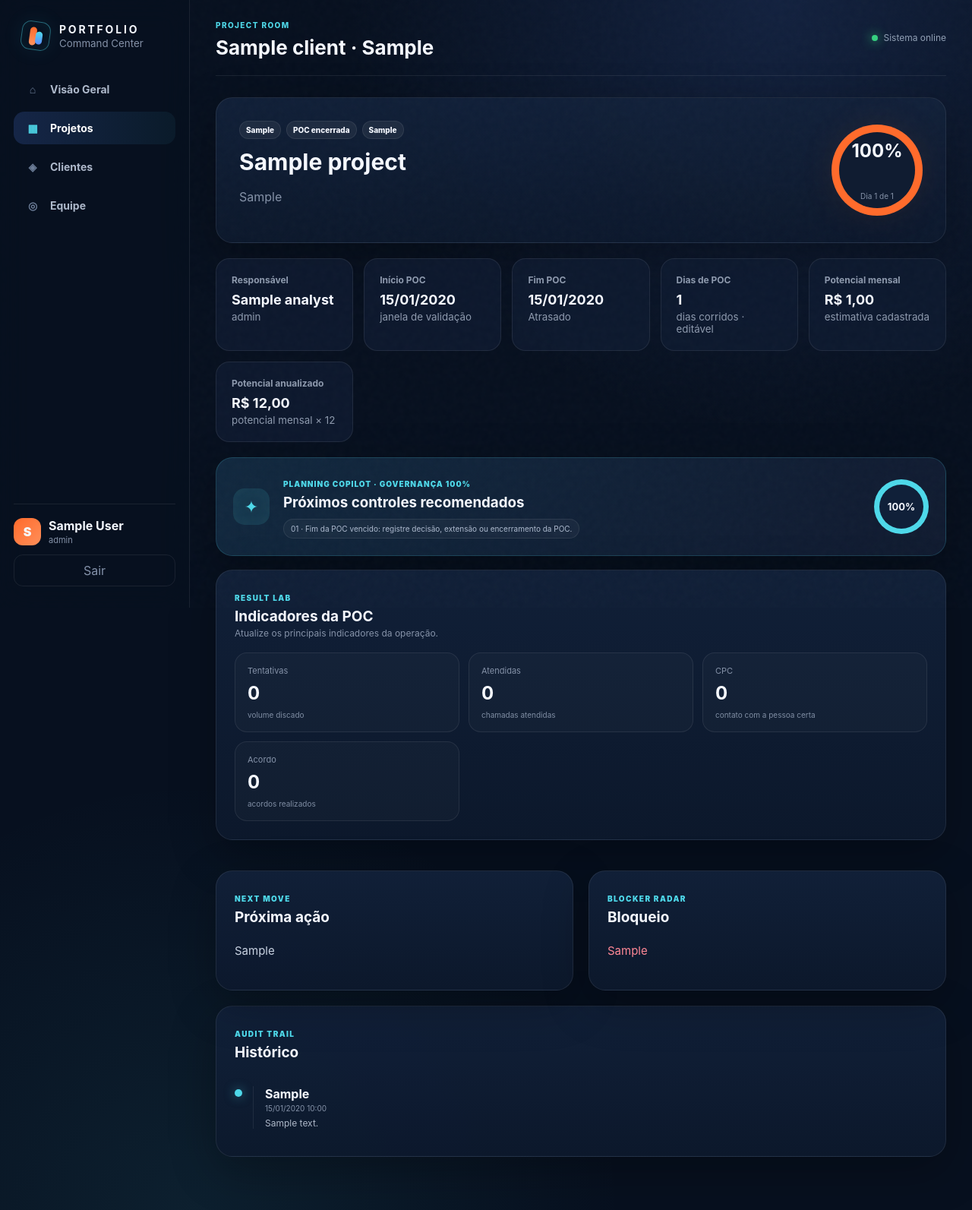
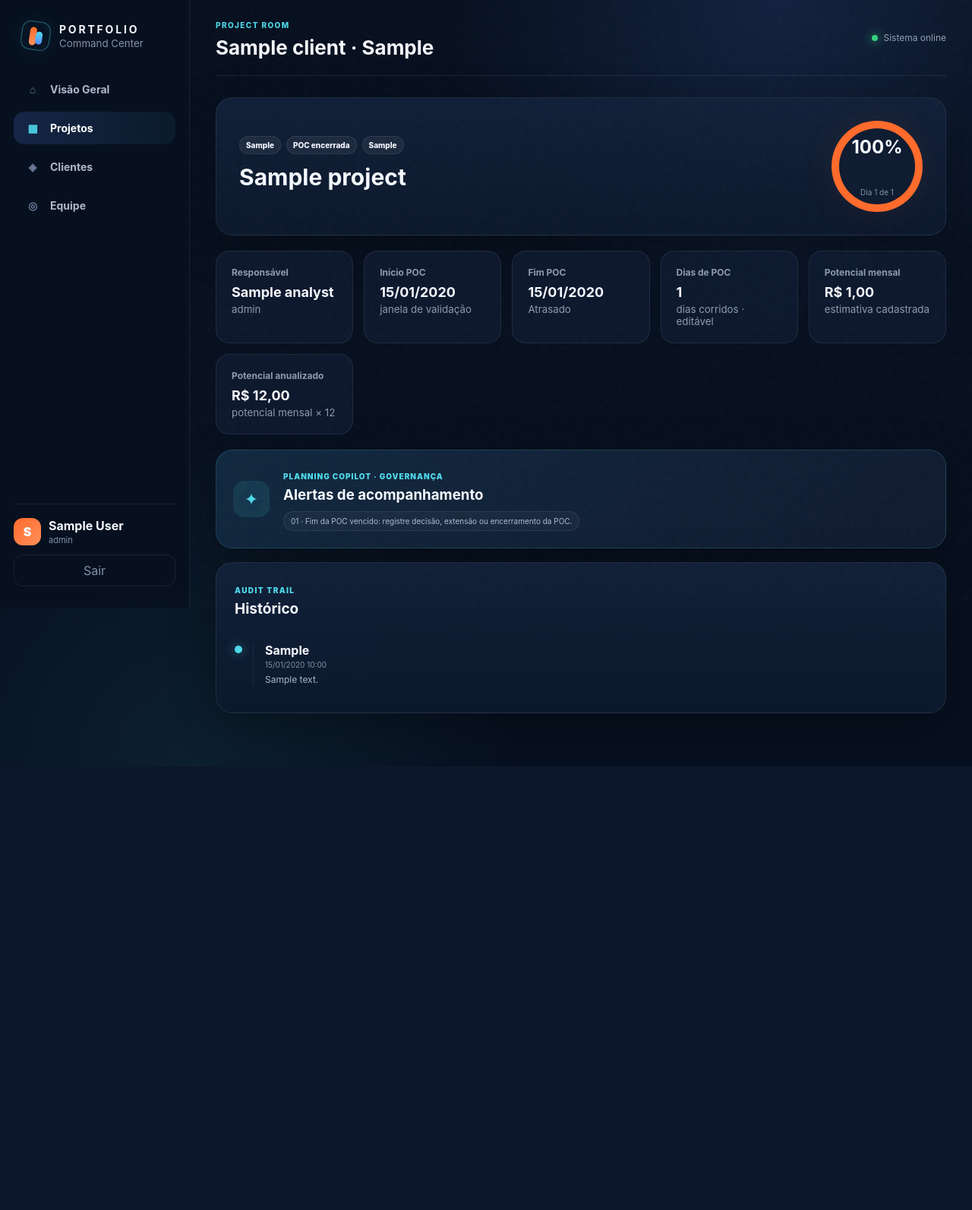
Before and after one commit to kikosouza159-afk/olos-portfolio-command-center, a FastAPI app: page /projects/1 in a window 1280 px wide. Shown: the whole page at 76% size. After the commit the page ends 1009 px from the top, so only its background shows below. Run offline with FastAPI, Linux system fonts and the light colour scheme; the visitor is signed in with stand-in values (Sample User, id 1); tables that the repository leaves empty hold one stand-in row (values such as "Sample post"); some libraries are stand-ins or nearby versions.

Commit message:
Enxuga detalhes do projeto

```diff
--- a/app/templates/project_detail.html
+++ b/app/templates/project_detail.html
@@ -2,21 +2,10 @@
 {% block page_title %}{{ project.client.name }} · {{ project.product }}{% endblock %}
 {% block eyebrow %}PROJECT ROOM{% endblock %}
 {% block content %}
-{% set result = namespace(tentativas=none, atendidas=none, cpc=none, acordo=none) %}
-{% for m in project.metrics %}
-  {% set key = m.name|lower %}
-  {% if key == 'tentativas' %}{% set result.tentativas = m %}{% endif %}
-  {% if key == 'atendidas' %}{% set result.atendidas = m %}{% endif %}
-  {% if key == 'cpc' %}{% set result.cpc = m %}{% endif %}
-  {% if key == 'acordo' %}{% set result.acordo = m %}{% endif %}
-{% endfor %}
-{% set result_reference = result.tentativas.reference_date if result.tentativas and result.tentativas.reference_date else (result.atendidas.reference_date if result.atendidas and result.atendidas.reference_date else (result.cpc.reference_date if result.cpc and result.cpc.reference_date else (result.acordo.reference_date if result.acordo and result.acordo.reference_date else none))) %}
-
 <section class="project-hero card">
   <div>
     <div class="hero-tags"><span class="product-chip {{ project.product|lower }}">{{ project.product }}</span><span class="tag">{{ item.lifecycle }}</span><span class="tag">{{ project.health }}</span></div>
     <h2>{{ project.portfolio_name or project.client.name }}</h2>
-    <p>{{ project.objective or 'Defina o objetivo da POC para orientar a análise do time.' }}</p>
   </div>
   <div class="project-score">
     <div class="score-ring" data-poc-progress data-poc-start="{{ project.poc_start_date.isoformat() if project.poc_start_date else '' }}" data-poc-end="{{ project.poc_end_date.isoformat() if project.poc_end_date else '' }}">
@@ -34,23 +23,23 @@
   <article class="kpi"><span>Potencial anualizado</span><strong class="small-value">{{ ((project.potential_revenue|float) * 12)|money }}</strong><small>potencial mensal × 12</small></article>
 </section>
 
-<section class="copilot card"><div class="copilot-icon">✦</div><div class="grow"><small>PLANNING COPILOT · GOVERNANÇA {{ item.governance_score }}%</small><h3>Próximos controles recomendados</h3><div class="copilot-list">{% for tip in item.guardrails %}<span>{{ '%02d'|format(loop.index) }} · {{ tip }}</span>{% endfor %}</div></div><div class="governance-ring" style="--value:{{ item.governance_score }}"><b>{{ item.governance_score }}%</b></div></section>
-
-<section class="detail-grid">
-  <article class="panel card span-2">
-    <div class="panel-head">
-      <div><small>RESULT LAB</small><h3>Indicadores da POC</h3>{% if result_reference %}<p>Referência {{ result_reference.strftime('%d/%m/%Y') }}.</p>{% else %}<p>Atualize os principais indicadores da operação.</p>{% endif %}</div>
-      {% if can_edit %}<button class="btn ghost" type="button" data-open="resultLabDialog">Editar resultados</button>{% endif %}
+<section class="copilot card">
+  <div class="copilot-icon">✦</div>
+  <div class="grow">
+    <small>PLANNING COPILOT · GOVERNANÇA</small>
+    <h3>Alertas de acompanhamento</h3>
+    <div class="copilot-list">
+      {% set shown = namespace(count=0) %}
+      {% for tip in item.guardrails %}
+        {% set low = tip|lower %}
+        {% if 'objetivo' not in low and 'próxima ação' not in low and 'kpi' not in low and 'bloqueio' not in low %}
+          <span>{{ '%02d'|format(shown.count + 1) }} · {{ tip }}</span>
+          {% set shown.count = shown.count + 1 %}
+        {% endif %}
+      {% endfor %}
+      {% if shown.count == 0 %}<span>01 · Acompanhamento em dia.</span>{% endif %}
     </div>
-    <div class="metric-grid">
-      <article class="metric-card"><span>Tentativas</span><strong>{{ (result.tentativas.current_value if result.tentativas else 0)|num }}</strong><small>volume discado</small></article>
-      <article class="metric-card"><span>Atendidas</span><strong>{{ (result.atendidas.current_value if result.atendidas else 0)|num }}</strong><small>chamadas atendidas</small></article>
-      <article class="metric-card"><span>CPC</span><strong>{{ (result.cpc.current_value if result.cpc else 0)|num }}</strong><small>contato com a pessoa certa</small></article>
-      <article class="metric-card"><span>Acordo</span><strong>{{ (result.acordo.current_value if result.acordo else 0)|num }}</strong><small>acordos realizados</small></article>
-    </div>
-  </article>
-  <article class="panel card"><div class="panel-head"><div><small>NEXT MOVE</small><h3>Próxima ação</h3></div></div><p class="big-note">{{ project.next_step or 'Nenhuma próxima ação cadastrada.' }}</p></article>
-  <article class="panel card"><div class="panel-head"><div><small>BLOCKER RADAR</small><h3>Bloqueio</h3></div></div><p class="big-note {{ 'danger-text' if project.blocker else '' }}">{{ project.blocker or 'Nenhum bloqueio registrado.' }}</p></article>
+  </div>
 </section>
 
 {% if can_edit %}
@@ -70,9 +59,6 @@
     <label>Saúde<select name="health">{% for x in healths %}<option {% if project.health==x %}selected{% endif %}>{{ x }}</option>{% endfor %}</select></label>
     <label>Prioridade<select name="priority">{% for x in priorities %}<option {% if project.priority==x %}selected{% endif %}>{{ x }}</option>{% endfor %}</select></label>
     <label>Potencial financeiro mensal<input name="potential_revenue" value="{{ project.potential_revenue }}"></label>
-    <label class="span-2">Objetivo<textarea name="objective" rows="2">{{ project.objective or '' }}</textarea></label>
-    <label class="span-2">Próxima ação<textarea name="next_step" rows="2">{{ project.next_step or '' }}</textarea></label>
-    <label class="span-2">Bloqueio<textarea name="blocker" rows="2">{{ project.blocker or '' }}</textarea></label>
     <label class="span-2">Observações<textarea name="notes" rows="3">{{ project.notes or '' }}</textarea></label>
     <div class="span-2 form-actions"><button class="btn primary">Salvar atualização</button></div>
   </form>
@@ -80,20 +66,4 @@
 {% endif %}
 
 <section class="panel card"><div class="panel-head"><div><small>AUDIT TRAIL</small><h3>Histórico</h3></div></div><div class="timeline">{% for h in project.history %}<div><i></i><span><b>{{ h.action }}</b><small>{{ h.created_at.strftime('%d/%m/%Y %H:%M') }}</small><p>{{ h.summary }}</p></span></div>{% else %}<div class="empty-state">Sem histórico.</div>{% endfor %}</div></section>
-
-{% if can_edit %}
-<dialog id="resultLabDialog" class="modal">
-  <form class="modal-card compact" data-result-lab-form data-project-id="{{ project.id }}">
-    <div class="modal-head"><div><small>RESULT LAB</small><h2>Atualizar resultados</h2></div><button type="button" class="icon-close" data-close>×</button></div>
-    <div class="form-grid">
-      <label>Tentativas<input type="number" min="0" step="1" name="tentativas" value="{{ (result.tentativas.current_value if result.tentativas else 0)|int }}"></label>
-      <label>Atendidas<input type="number" min="0" step="1" name="atendidas" value="{{ (result.atendidas.current_value if result.atendidas else 0)|int }}"></label>
-      <label>CPC<input type="number" min="0" step="1" name="cpc" value="{{ (result.cpc.current_value if result.cpc else 0)|int }}"></label>
-      <label>Acordo<input type="number" min="0" step="1" name="acordo" value="{{ (result.acordo.current_value if result.acordo else 0)|int }}"></label>
-      <label class="span-2">Data de referência<input type="date" name="reference_date" value="{{ result_reference.isoformat() if result_reference else '' }}"></label>
-    </div>
-    <div class="modal-actions"><button type="button" class="btn ghost" data-close>Cancelar</button><button class="btn primary" type="submit">Salvar resultados</button></div>
-  </form>
-</dialog>
-{% endif %}
 {% endblock %}
```
